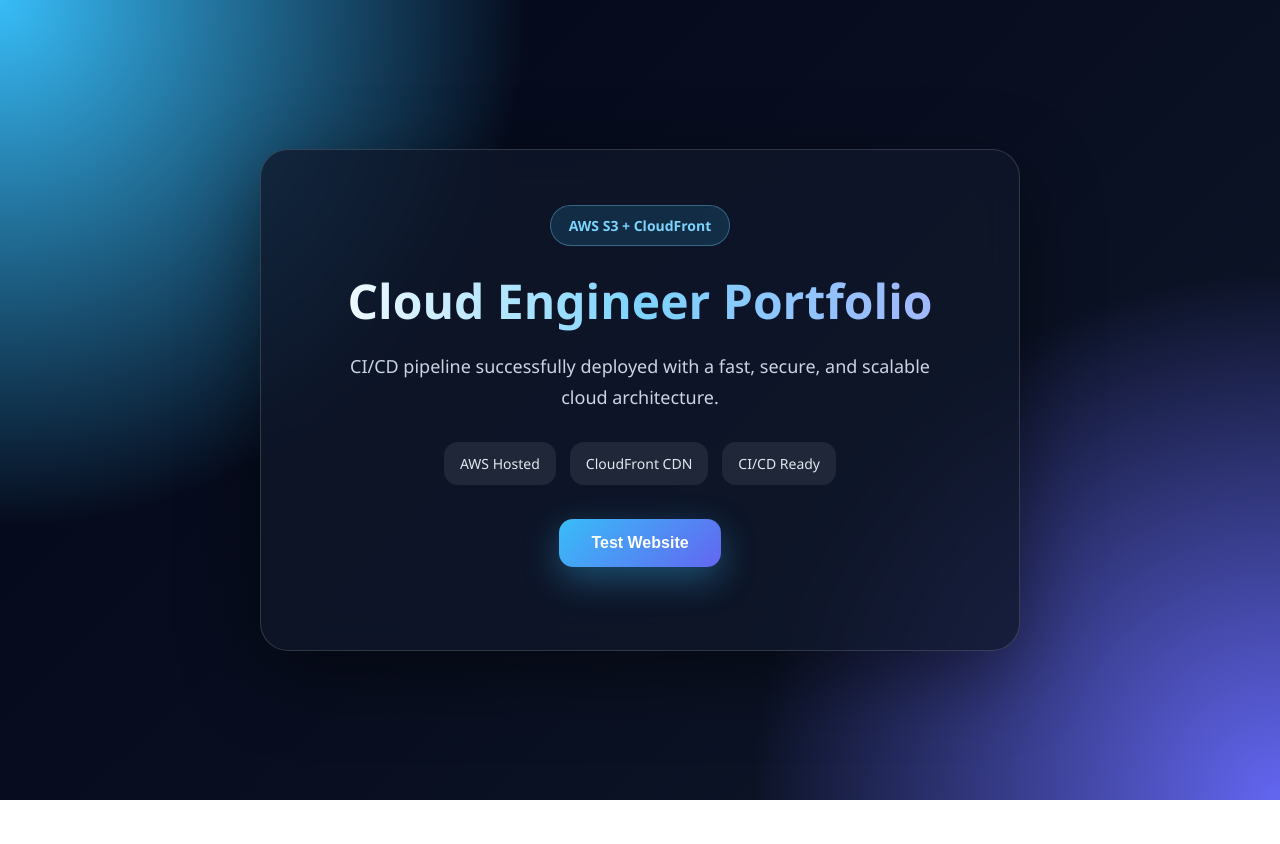
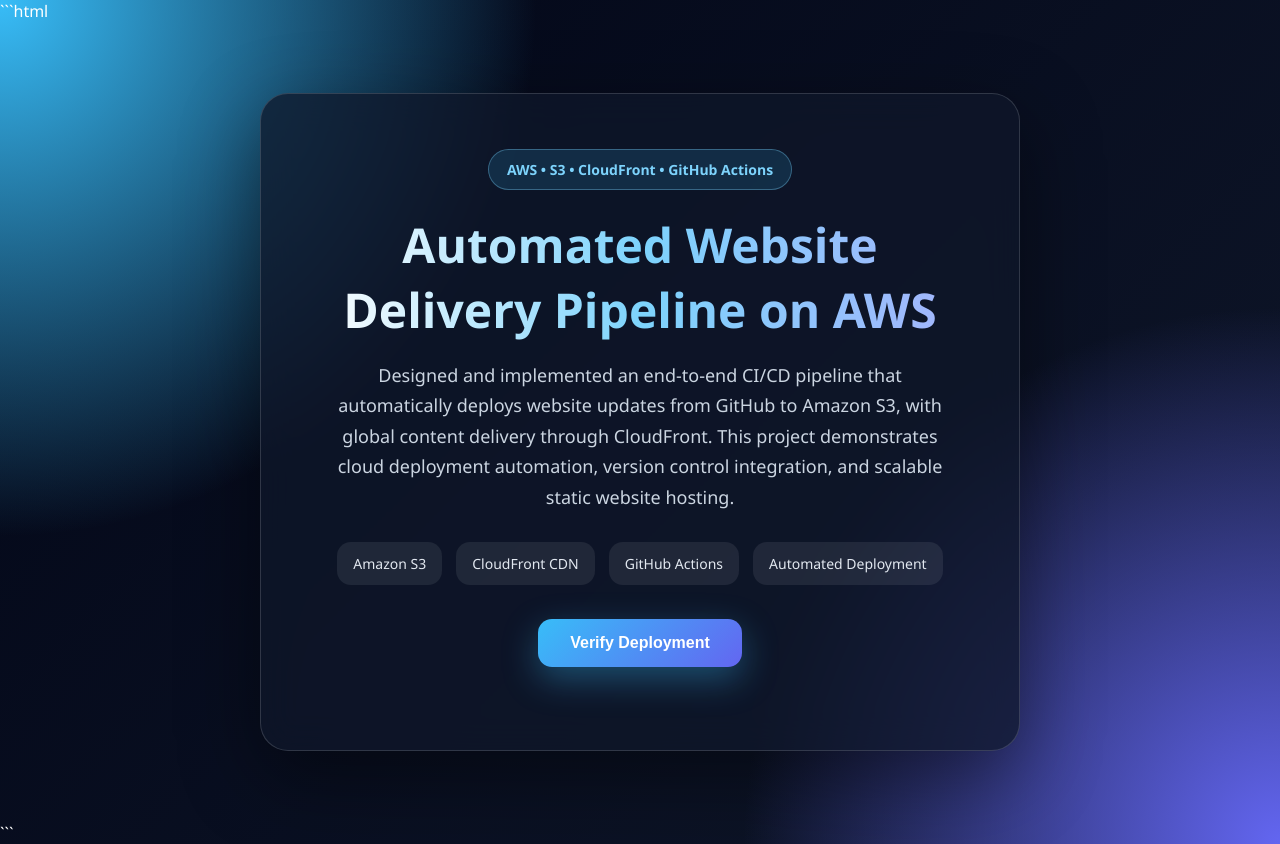
Before and after one commit to senod96/aws-static-website-cicd, a plain HTML site: page index.html in a window 1280 px wide. Before the commit the page ends 800 px from the top, so only its background shows below. Drawn offline with Linux system fonts and the light colour scheme.

Commit message:
Revise index.html for AWS delivery pipeline project
Updated the title, headings, and content to reflect the automated website delivery pipeline project. Modified badges and button text for clarity.

````diff
--- a/index.html
+++ b/index.html
@@ -1,37 +1,51 @@
+```html
 <!DOCTYPE html>
 <html lang="en">
 <head>
     <meta charset="UTF-8">
     <meta name="viewport" content="width=device-width, initial-scale=1.0">
-    <title>Cloud Engineer Portfolio</title>
+    <title>Automated Website Delivery Pipeline on AWS</title>
     <link rel="stylesheet" href="style.css">
 </head>
 <body>
 
     <section class="hero">
+
         <div class="card">
-            <div class="badge">AWS S3 + CloudFront</div>
 
-            <h1>Cloud Engineer Portfolio</h1>
+            <div class="badge">
+                AWS • S3 • CloudFront • GitHub Actions
+            </div>
+
+            <h1>Automated Website Delivery Pipeline on AWS</h1>
 
             <p class="subtitle">
-                CI/CD pipeline successfully deployed with a fast, secure, and scalable cloud architecture.
+                Designed and implemented an end-to-end CI/CD pipeline that
+                automatically deploys website updates from GitHub to Amazon S3,
+                with global content delivery through CloudFront. This project
+                demonstrates cloud deployment automation, version control
+                integration, and scalable static website hosting.
             </p>
 
             <div class="features">
-                <span> AWS Hosted</span>
+                <span> Amazon S3</span>
                 <span> CloudFront CDN</span>
-                <span> CI/CD Ready</span>
+                <span> GitHub Actions</span>
+                <span> Automated Deployment</span>
             </div>
 
             <button onclick="showMessage()">
-                Test Website
+                Verify Deployment
             </button>
 
             <p id="message"></p>
+
         </div>
+
     </section>
 
     <script src="script.js"></script>
+
 </body>
 </html>
+```
````
